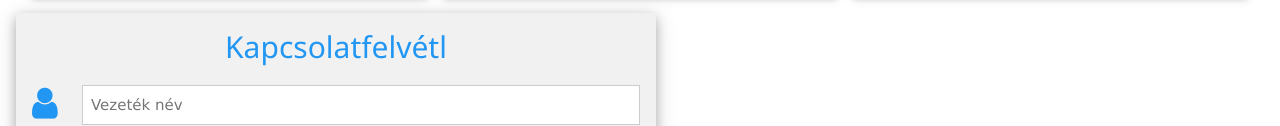
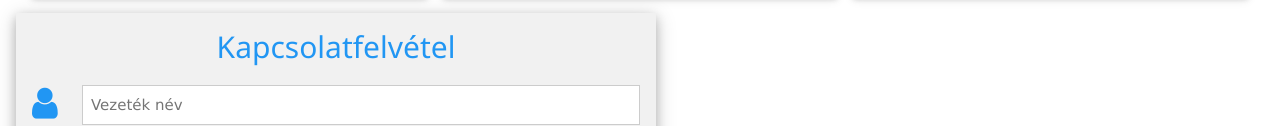
Before and after one commit to KovacsEduard/DTH_KE, a plain HTML site: page index.html in a window 1280 px wide. Shown: the part 5015-5141 px from the top of the page. Drawn offline with nearby package versions, Linux system fonts and the light colour scheme.

Commit message:
Update index.html

```diff
--- a/index.html
+++ b/index.html
@@ -191,7 +191,7 @@
 
         <form action="/action_page.php" class="w3-container w3-card-4 w3-light-grey w3-text-blue w3-margin"
             style="width: 50%;">
-            <h2 class="w3-center">Kapcsolatfelvétl</h2>
+            <h2 class="w3-center">Kapcsolatfelvétel</h2>
 
             <div class="w3-row w3-section">
                 <div class="w3-col" style="width:50px"><i class="w3-xxlarge fa fa-user"></i></div>
```
